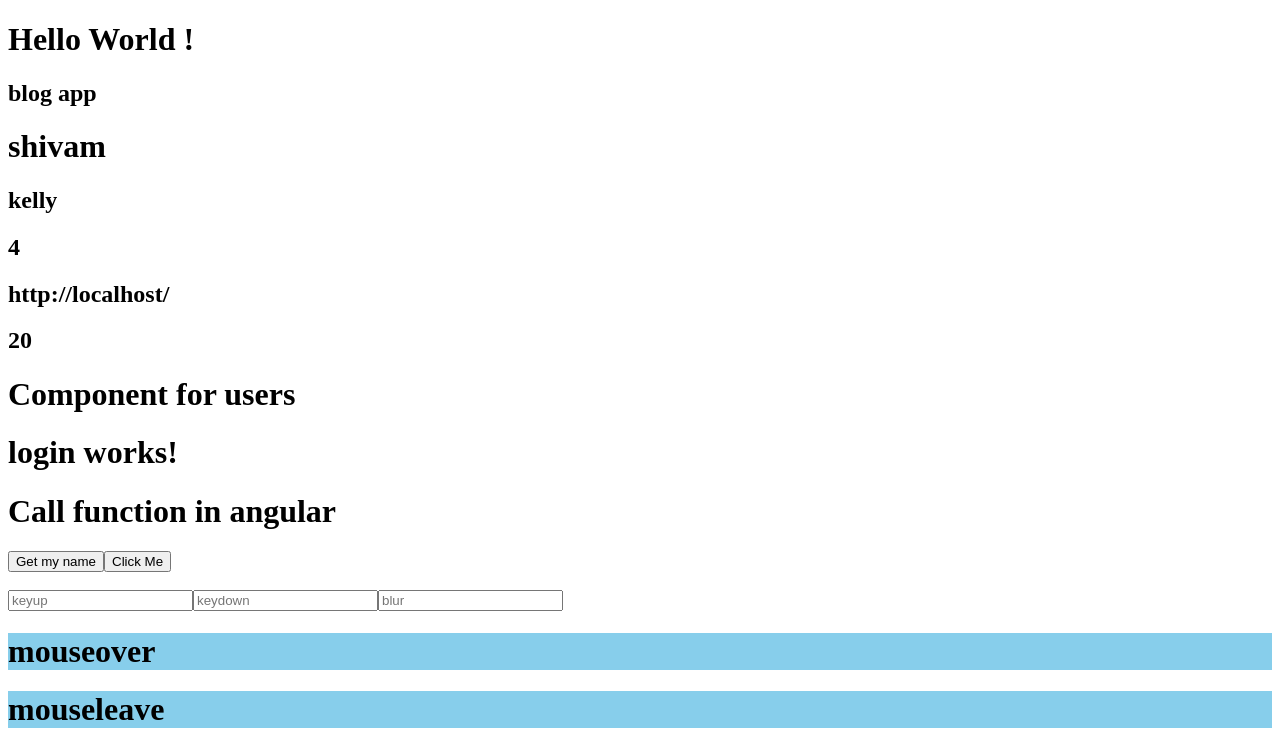
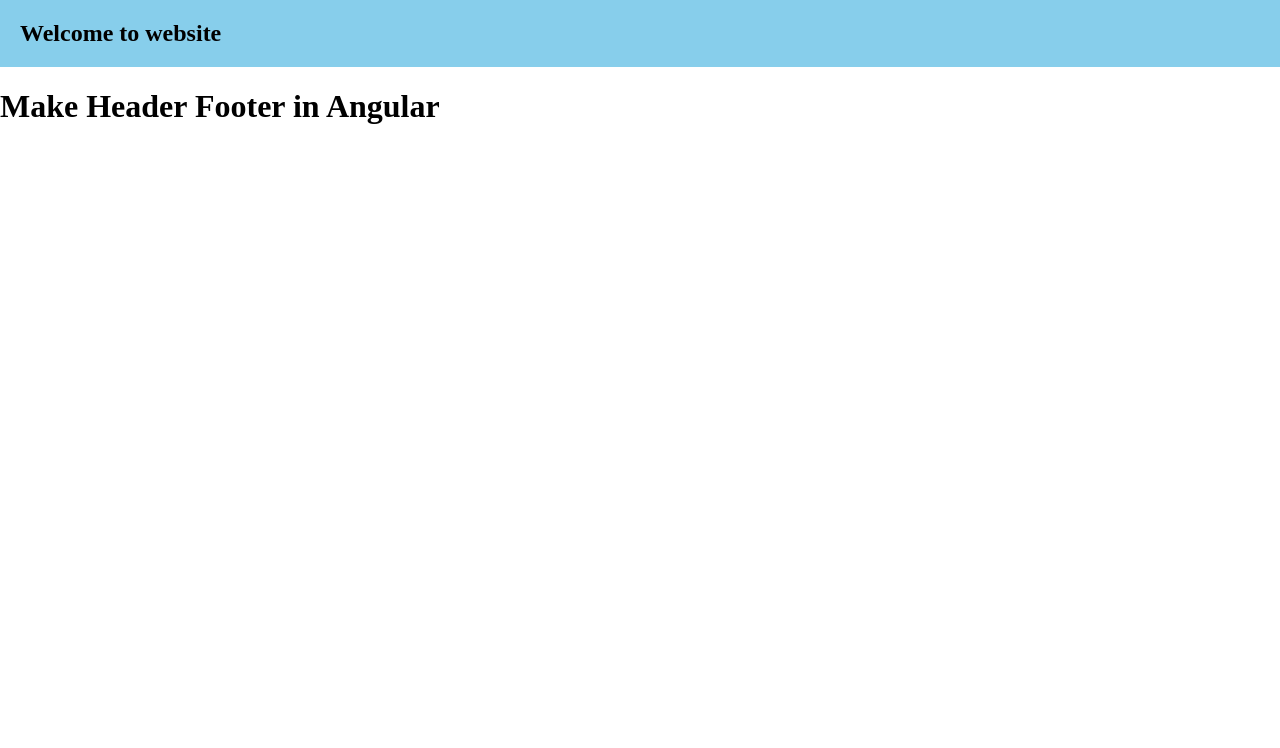
Before and after one commit to shivamvora/Angular-demo, an Angular app in the folder blog/: page / in a window 1280 px wide. Shown: the top 748 px of the page. Built offline with nearby package versions, Linux system fonts and the light colour scheme.

Commit message:
header footer

```diff
--- a/blog/src/app/app.component.html
+++ b/blog/src/app/app.component.html
@@ -1,4 +1,4 @@
-<h1>Hello World !</h1>
+<!-- <h1>Hello World !</h1>
 <h2>{{appName}}</h2>
 <h1>{{name}}</h1>
 <h2>{{getName()}}</h2>
@@ -62,7 +62,7 @@
 <!-- <h4 *ngFor="let item of data">
     Name : {{item.name}}, Age : {{item.age}}
 </h4> -->
-
+<!--
 <table border="1">
     <tr>
         <td>
@@ -91,4 +91,9 @@
 
     <button>Get User Values</button>
 
-</form>
+</form>  -->
+
+
+<app-header></app-header>
+<h1>Make Header Footer in Angular</h1>
+<app-footer></app-footer>
--- a/blog/src/app/app.module.ts
+++ b/blog/src/app/app.module.ts
@@ -6,12 +6,16 @@ import { AppComponent } from './app.component';
 import { UserListComponent } from './user-list/user-list.component';
 import { SignupComponent } from './user/signup/signup.component';
 import{FormsModule} from '@angular/forms';
+import { HeaderComponent } from './header/header.component';
+import { FooterComponent } from './footer/footer.component';
 
 @NgModule({
   declarations: [
     AppComponent,
     UserListComponent,
-    SignupComponent
+    SignupComponent,
+    HeaderComponent,
+    FooterComponent
   ],
   imports: [
     BrowserModule,
--- /dev/null
+++ b/blog/src/app/footer/footer.component.css
@@ -0,0 +1,8 @@
+h4{
+    background-color: skyblue;
+    position: absolute;
+    bottom: 0;
+    width: 100%;
+    margin: 0;
+    padding: 10px;
+}
--- /dev/null
+++ b/blog/src/app/footer/footer.component.html
@@ -0,0 +1 @@
+<h4>copyright by shivam vora </h4>
--- /dev/null
+++ b/blog/src/app/footer/footer.component.ts
@@ -0,0 +1,15 @@
+import { Component, OnInit } from '@angular/core';
+
+@Component({
+  selector: 'app-footer',
+  templateUrl: './footer.component.html',
+  styleUrls: ['./footer.component.css']
+})
+export class FooterComponent implements OnInit {
+
+  constructor() { }
+
+  ngOnInit(): void {
+  }
+
+}
--- /dev/null
+++ b/blog/src/app/header/header.component.css
@@ -0,0 +1,7 @@
+h2{
+    background-color: skyblue;
+    /* position:     absolute; */
+    bottom: 0;
+    margin: 0;
+    padding: 20px;
+}
--- /dev/null
+++ b/blog/src/app/header/header.component.html
@@ -0,0 +1 @@
+<h2>Welcome to website </h2>
--- /dev/null
+++ b/blog/src/app/header/header.component.ts
@@ -0,0 +1,15 @@
+import { Component, OnInit } from '@angular/core';
+
+@Component({
+  selector: 'app-header',
+  templateUrl: './header.component.html',
+  styleUrls: ['./header.component.css']
+})
+export class HeaderComponent implements OnInit {
+
+  constructor() { }
+
+  ngOnInit(): void {
+  }
+
+}
--- a/blog/src/styles.css
+++ b/blog/src/styles.css
@@ -1 +1,5 @@
 /* You can add global styles to this file, and also import other style files */
+body{
+    margin: 0px;
+    padding: 0px;
+}
```
Also changed, not shown: 2 other files (tests, documents, lock files or other folders).
